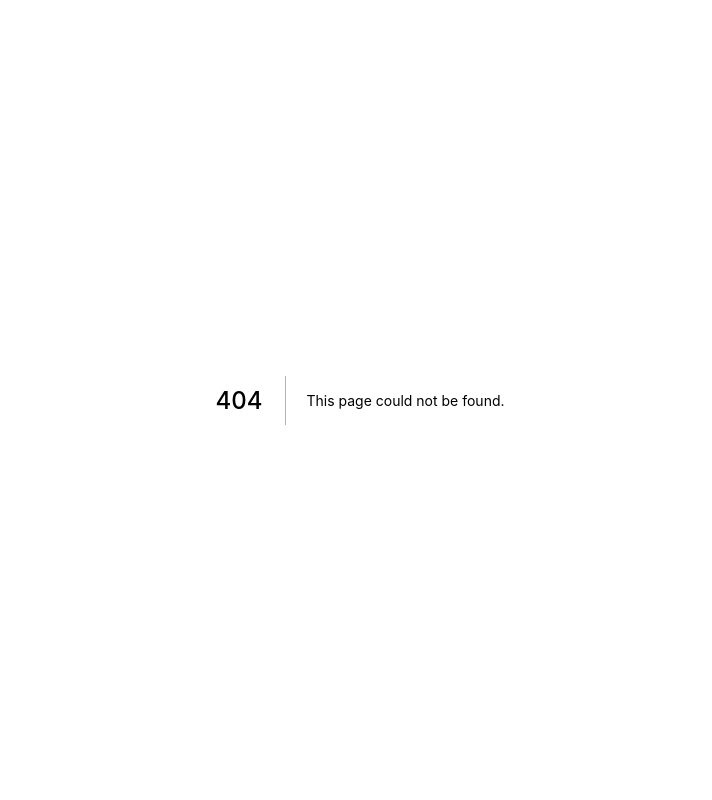
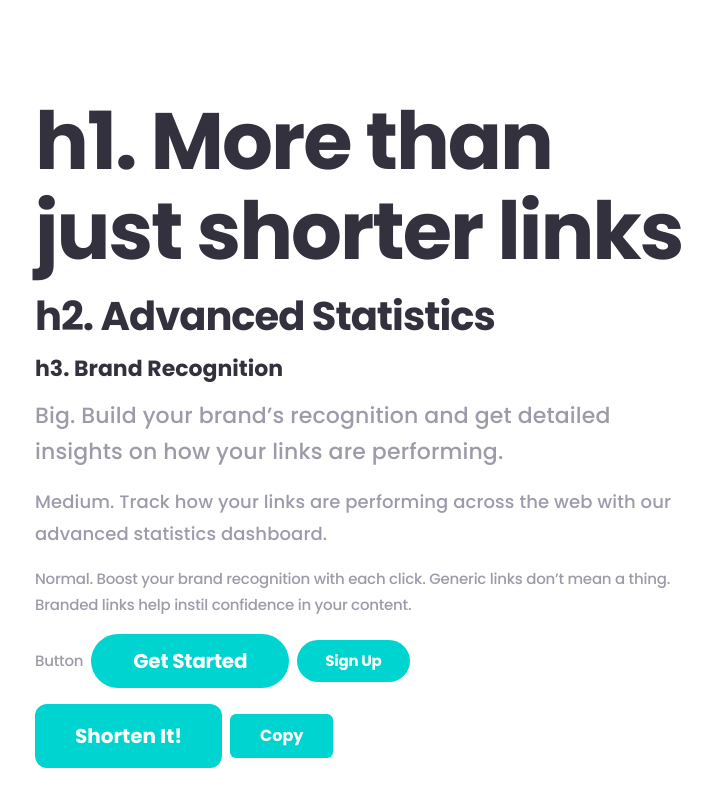
Before and after one commit to 0xShynn/frontendmentor-shortly-api-landing-page, a Next.js app: page /designsystem in a window 1280 px wide. Before the commit this address had no page. Shown: the whole page, without its empty margins (280-992 px from the left). Built offline with nearby package versions, Linux system fonts and the light colour scheme.

Commit message:
added: design system page. edited: heading, text, link and button styles

```diff
--- a/src/pages/_app.js
+++ b/src/pages/_app.js
@@ -1,5 +1,5 @@
 import { ChakraProvider } from '@chakra-ui/react'
-import '@fontsource/poppins/600.css'
+import '@fontsource/poppins/500.css'
 import '@fontsource/poppins/700.css'
 import { DefaultSeo } from 'next-seo'
 
--- /dev/null
+++ b/src/pages/designsystem.js
@@ -0,0 +1,52 @@
+import { Button } from '@chakra-ui/button'
+import { Box, Heading, HStack, Link, Text, VStack } from '@chakra-ui/layout'
+
+const DesignSystem = () => {
+  return (
+    <Box maxW="650px" mx="auto" pt="24">
+      <VStack spacing="4" align="flex-start">
+        <Heading as="h1" variant="h1">
+          h1. More than just shorter links
+        </Heading>
+        <Heading as="h2" variant="h2">
+          h2. Advanced Statistics
+        </Heading>
+        <Heading as="h3" variant="h3">
+          h3. Brand Recognition
+        </Heading>
+        <Text textStyle="big">
+          Big. Build your brand’s recognition and get detailed insights on how
+          your links are performing.
+        </Text>
+        <Text textStyle="medium">
+          Medium. Track how your links are performing across the web with our
+          advanced statistics dashboard.
+        </Text>
+        <Text>
+          Normal. Boost your brand recognition with each click. Generic links
+          don’t mean a thing. Branded links help instil confidence in your
+          content.
+        </Text>
+        <HStack>
+          <Text>Button</Text>
+          <Link variant="primary" size="md" href="/">
+            Get Started
+          </Link>
+          <Link variant="primary" size="sm" href="/">
+            Sign Up
+          </Link>
+        </HStack>
+        <HStack>
+          <Button variant="primary" size="lg">
+            Shorten It!
+          </Button>
+          <Button variant="primary" size="md">
+            Copy
+          </Button>
+        </HStack>
+      </VStack>
+    </Box>
+  )
+}
+
+export default DesignSystem
--- a/src/theme/colors.js
+++ b/src/theme/colors.js
@@ -1,9 +1,11 @@
 const colors = {
   primary: {
     teal: '#00D4D1',
+    teal_hover: '#83E5E4',
     purple: '#4D3E6E',
     dakrpurple: '#3D2E56',
     blackpurple: '#34313E',
+    black: '#34313E',
   },
   secondary: {
     midgray: '#9F9AA9',
--- a/src/theme/components/button.js
+++ b/src/theme/components/button.js
@@ -1,4 +1,4 @@
-import { sharedBaseStyle, light, dark } from './sharedStyleLinkButton'
+import { sharedBaseStyle, primary } from './sharedStyleLinkButton'
 
 const button = {
   baseStyle: {
@@ -6,16 +6,20 @@ const button = {
   },
   sizes: {
     sm: {},
-    md: {},
-    lg: {},
+    md: { py: '22px', px: '30px' },
+    lg: {
+      py: '32px',
+      px: '40px',
+      fontSize: '20px',
+      borderRadius: 'xl',
+    },
   },
   variants: {
-    ...light,
-    ...dark,
+    ...primary,
     // Add here the shared variants from the sharedStyleLinkButton.js
   },
   defaultProps: {
-    // size: 'md',
+    size: 'md',
     // variant: 'light',
   },
 }
--- a/src/theme/components/heading.js
+++ b/src/theme/components/heading.js
@@ -1,12 +1,33 @@
 const heading = {
   // style object for base or default style
-  baseStyle: {},
+  baseStyle: {
+    color: 'primary.black',
+    fontWeight: '700',
+  },
   // styles for different sizes ("sm", "md", "lg")
   sizes: {},
   // styles for different visual variants ("outline", "solid")
   variants: {
     h1: {
       // you can also use responsive styles
+      fontSize: '80px',
+      letterSpacing: '-2px',
+      lineHeight: '90px',
+    },
+    h2: {
+      fontSize: '40px',
+      letterSpacing: '-1px',
+      lineHeight: '48px',
+    },
+    h3: {
+      fontSize: '22px',
+      letterSpacing: 0,
+      lineHeight: 'auto',
+    },
+    h4: {
+      fontSize: '16px',
+      letterSpacing: '-0.25px',
+      lineHeight: 'auto',
     },
   },
   // default values for `size` and `variant`
--- a/src/theme/components/link.js
+++ b/src/theme/components/link.js
@@ -1,24 +1,33 @@
-import { sharedBaseStyle, light, dark } from './sharedStyleLinkButton'
+import { sharedBaseStyle, primary } from './sharedStyleLinkButton'
 
 const link = {
   baseStyle: {
     ...sharedBaseStyle,
+    borderRadius: 'full',
+    fontWeight: '700',
     _hover: {
-      // textDecoration: 'none',
+      textDecoration: 'none',
     },
   },
   sizes: {
-    sm: {},
-    md: {},
+    sm: {
+      py: '8px',
+      px: '28px',
+      fontSize: '15px',
+    },
+    md: {
+      py: '14px',
+      px: '42px',
+      fontSize: '20px',
+    },
     lg: {},
   },
   variants: {
-    ...light,
-    ...dark,
+    ...primary,
     // Add here the shared variants from the sharedStyleLinkButton.js
   },
   defaultProps: {
-    // size: 'md',
+    size: 'md',
     // variant: 'light',
   },
 }
--- a/src/theme/components/sharedStyleLinkButton.js
+++ b/src/theme/components/sharedStyleLinkButton.js
@@ -2,20 +2,17 @@ export const sharedBaseStyle = {
   // Write here some shared `base style` between Link and Button components
 }
 
-export const light = {
-  light: {
-    _hover: {},
-    _disabled: {
-      _hover: {},
-    },
-  },
+const SharedBtnStyle = {
+  fontWeight: '700',
 }
 
-export const dark = {
-  dark: {
-    _hover: {},
-    _disabled: {
-      _hover: {},
+export const primary = {
+  primary: {
+    bg: 'primary.teal',
+    color: 'white',
+    ...SharedBtnStyle,
+    _hover: {
+      bg: 'primary.teal_hover',
     },
   },
 }
--- a/src/theme/components/text.js
+++ b/src/theme/components/text.js
@@ -1,8 +1,8 @@
 const text = {
   // style object for base or default style
   baseStyle: {
-    fontWeight: '600',
     color: 'secondary.midgray',
+    fontWeight: '500',
   },
   // styles for different sizes ("sm", "md", "lg")
   sizes: {},
--- a/src/theme/global.js
+++ b/src/theme/global.js
@@ -1,9 +1,9 @@
 const global = {
   // styles for the `body`
   body: {
-    fontSize: '16px',
-    fontFamily: 'body',
-    fontWeight: '600',
+    fontSize: '15px',
+    lineHeight: '26px',
+    letterSpacing: '-0.23px',
     bg: 'white',
   },
 }
--- a/src/theme/textStyles.js
+++ b/src/theme/textStyles.js
@@ -1,5 +1,15 @@
 const textStyles = {
   // Add some text styles for the Text component
+  big: {
+    fontSize: '22px',
+    lineHeight: '36px',
+    letterSpacing: '0.15px',
+  },
+  medium: {
+    fontSize: '18px',
+    lineHeight: '32px',
+    letterSpacing: '0.12px',
+  },
 }
 
 export default textStyles
```
